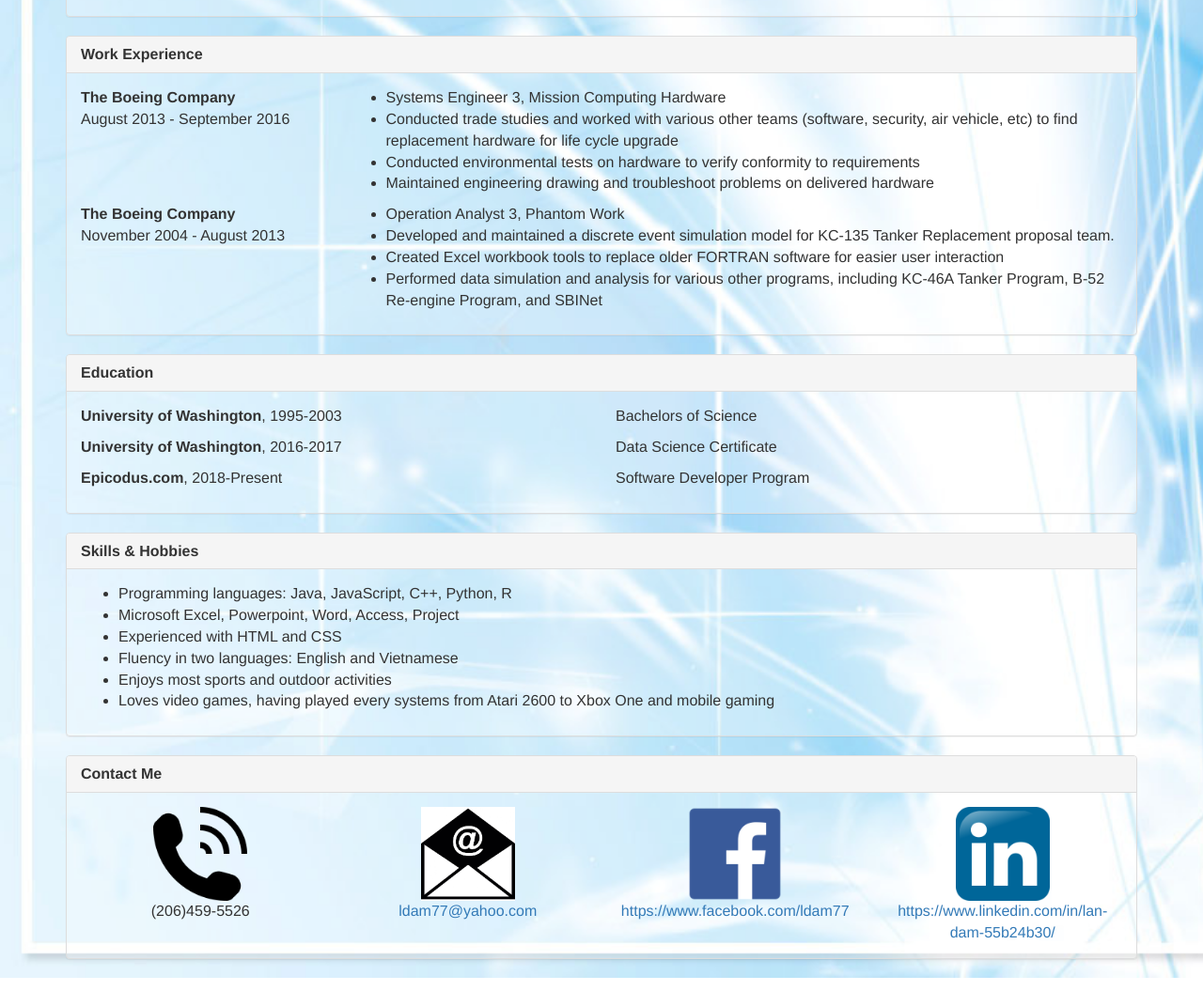
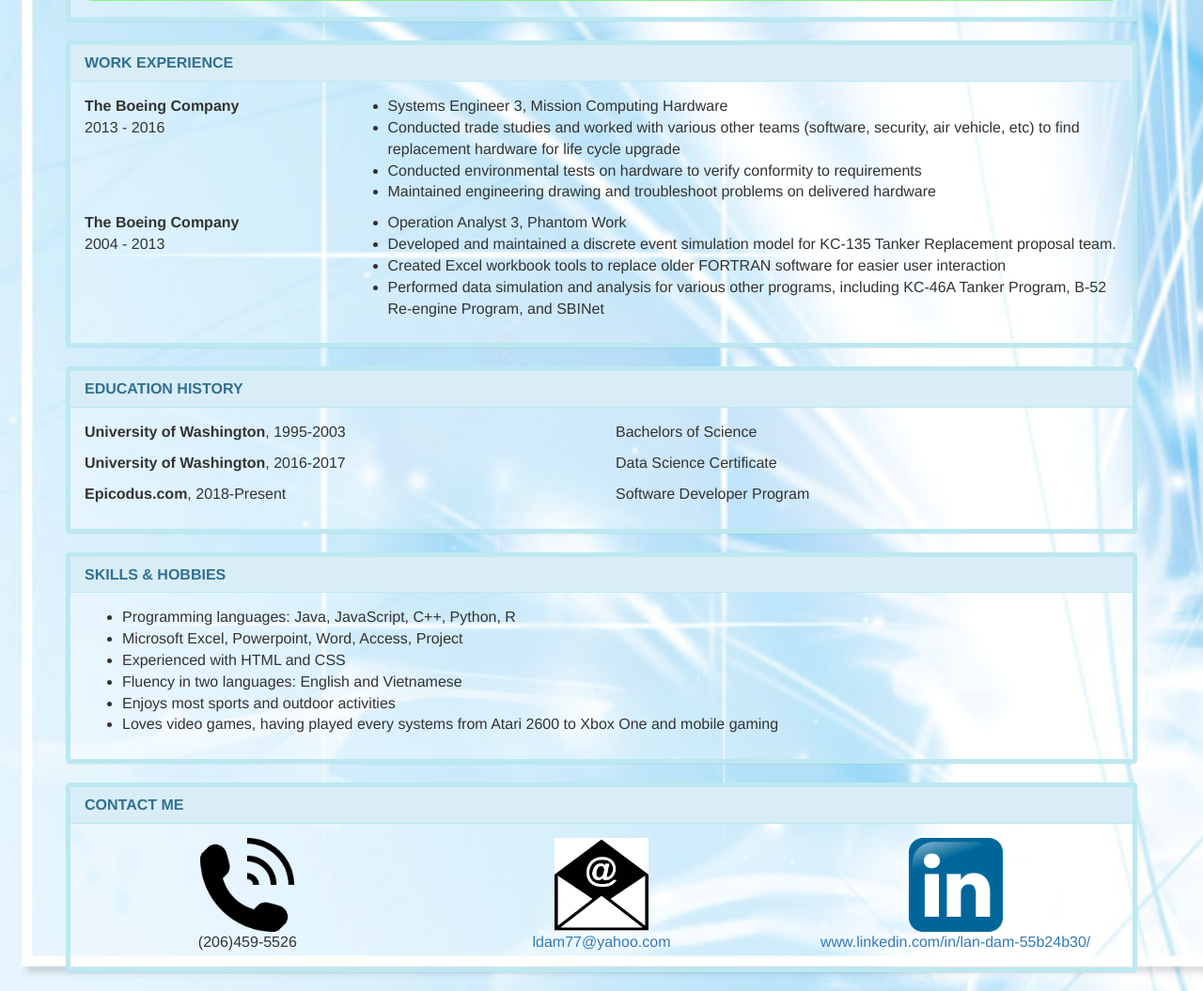
Before and after one commit to ldam77/portfolio, a plain HTML site: page index.html in a window 1280 px wide. Shown: the part 910-1965 px from the top of the page at 94% size. Drawn offline with Linux system fonts and the light colour scheme.

Commit message:
change main header font and size. Change all panels to info to be consistent and made border thicker.

```diff
--- a/css/styles.css
+++ b/css/styles.css
@@ -49,10 +49,14 @@
 }
 
 div h1 {
-  font-size: 70px;
+  font-size: 60px;
   font-family: Arial;
 }
 
 div h2 {
   font-weight: bold;
 }
+
+.panel-info {
+  border: 5px solid #bce8f1;
+}
--- a/index.html
+++ b/index.html
@@ -11,7 +11,7 @@
 
       <div class="panel panel-info">
         <div class="panel-heading">
-          <h2 class="panel-title">About Me</h2>
+          <h2 class="panel-title">ABOUT ME</h2>
         </div>
         <div class="panel-body">
           <img class="float-right" src="img/Lan-kayak.jpg" alt="Picture of Lan Dam on kayak">
@@ -25,9 +25,9 @@
         </div>
       </div>
 
-      <div class="panel panel-default">
+      <div class="panel panel-info">
         <div class="panel-heading">
-          <h2 class="panel-title">Past Projects</h2>
+          <h2 class="panel-title">PAST PROJECT</h2>
         </div>
         <div class="panel-body">
           <div class="row green-frame">
@@ -56,7 +56,7 @@
             </div>
             <div class="col-md-10">
               <p>
-                Another webpage I created in <em>Epicodus</em> class. In this project I learned about columns and how to resize using media query base on screen size
+                Another webpage I created in <em>Epicodus</em> class. In this project I learned about columns and how to resize using media query base on screen size.
               </p>
             </div>
           </div>
@@ -83,16 +83,16 @@
         </div>
       </div>
 
-      <div class="panel panel-default">
+      <div class="panel panel-info">
         <div class="panel-heading">
-          <h2 class="panel-title">Work Experience</h2>
+          <h2 class="panel-title">WORK EXPERIENCE</h2>
         </div>
         <div class="panel-body">
           <div class="row">
             <div class="col-md-3">
               <p>
                 <strong>The Boeing Company</strong><br>
-                August 2013 - September 2016
+                2013 - 2016
               </p>
             </div>
             <div class="col-md-9">
@@ -108,7 +108,7 @@
             <div class="col-md-3">
               <p>
                 <strong>The Boeing Company</strong><br>
-                November 2004 - August 2013
+                2004 - 2013
               </p>
             </div>
             <div class="col-md-9">
@@ -123,9 +123,9 @@
         </div>
       </div>
 
-      <div class="panel panel-default">
+      <div class="panel panel-info">
         <div class="panel-heading">
-          <h2 class="panel-title">Education</h2>
+          <h2 class="panel-title">EDUCATION HISTORY</h2>
         </div>
         <div class="panel-body">
           <div class="row">
@@ -161,9 +161,9 @@
         </div>
       </div>
 
-      <div class="panel panel-default">
+      <div class="panel panel-info">
         <div class="panel-heading">
-          <h2 class="panel-title">Skills & Hobbies</h2>
+          <h2 class="panel-title">SKILLS & HOBBIES</h2>
         </div>
         <div class="panel-body">
           <ul>
@@ -177,27 +177,23 @@
         </div>
       </div>
 
-      <div class="panel panel-default">
+      <div class="panel panel-info">
         <div class="panel-heading">
-          <h2 class="panel-title">Contact Me</h2>
+          <h2 class="panel-title">CONTACT ME</h2>
         </div>
         <div class="panel-body">
           <div class="row centered">
-            <div class="col-md-3">
+            <div class="col-md-4">
               <img src="img/phone.png" alt="Phone number"><br>
               (206)459-5526
             </div>
-            <div class="col-md-3">
+            <div class="col-md-4">
               <a href="mailto:ldam77@yahoo.com"><img src="img/email.jpg" alt="Email address"><br>
               ldam77@yahoo.com</a>
             </div>
-            <div class="col-md-3">
-              <a href="https://www.facebook.com/ldam77"><img src="img/facebook.png" alt="Facebook logo"><br>
-              https://www.facebook.com/ldam77</a>
-            </div>
-            <div class="col-md-3">
+            <div class="col-md-4">
               <a href="https://www.linkedin.com/in/lan-dam-55b24b30/"><img src="img/linkedin.png" alt="LinkedIn logo"><br>
-              https://www.linkedin.com/in/lan-dam-55b24b30/</a>
+              www.linkedin.com/in/lan-dam-55b24b30/</a>
             </div>
           </div>
         </div>
```
